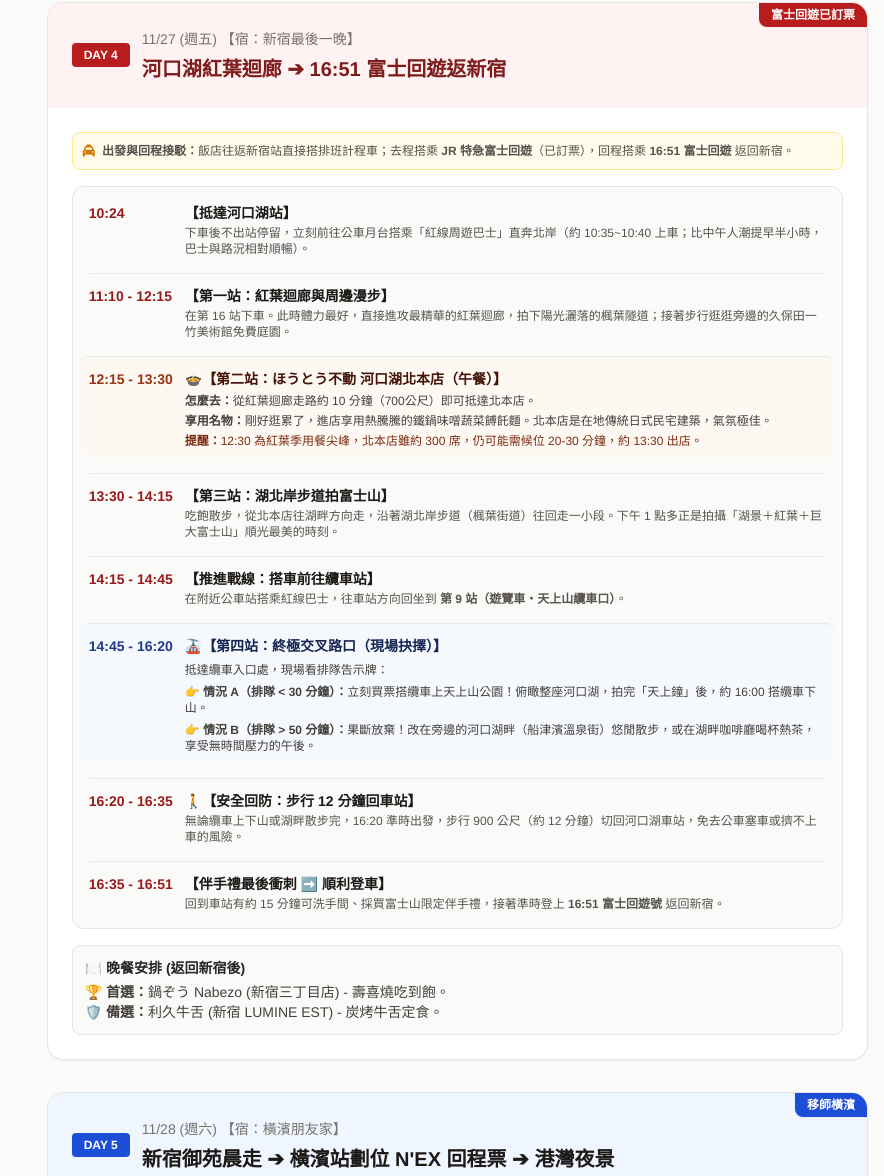
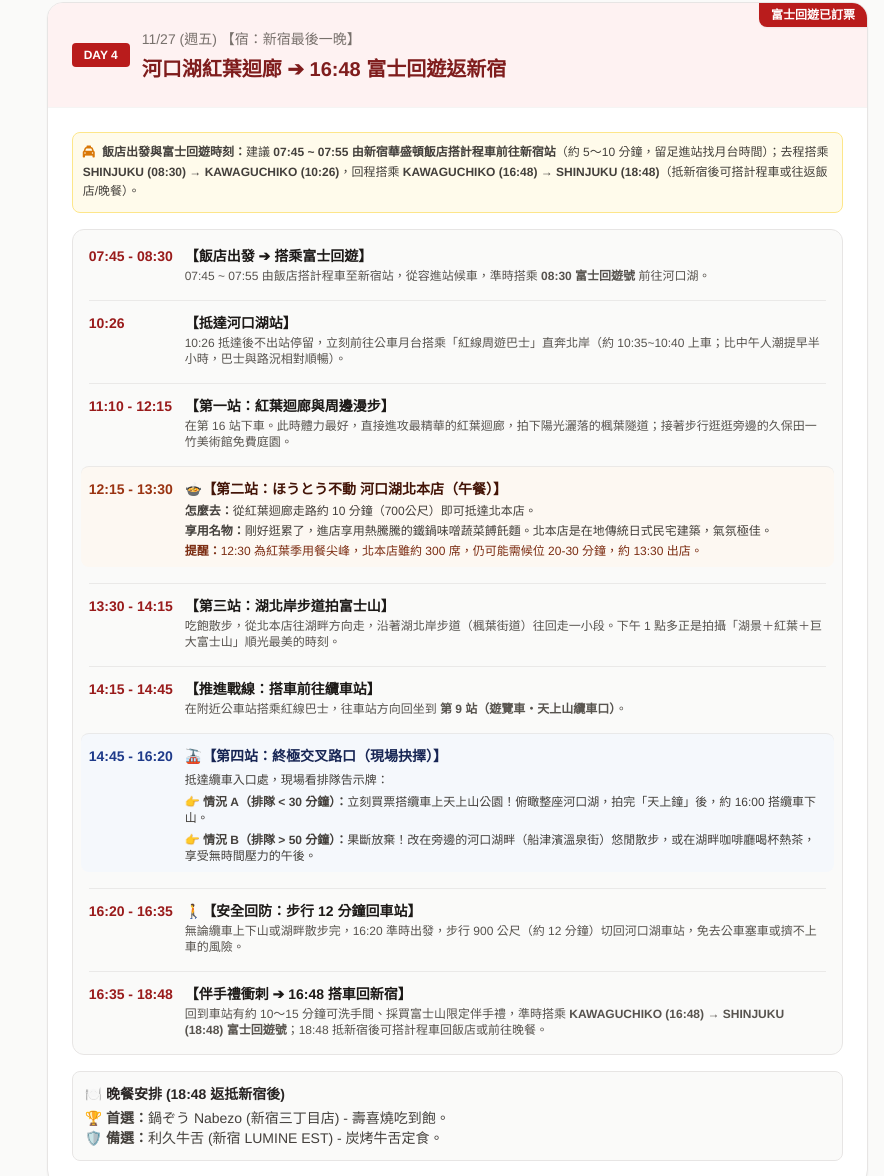
Before and after one commit to d6700rp/Japan-trip-2026, a plain HTML site: page index.html in a window 1280 px wide. Shown: the part 2229-3405 px from the top of the page, without its empty margins (396-1280 px from the left). Drawn offline with nearby package versions, Linux system fonts and the light colour scheme.

Commit message:
Update index.html

```diff
--- a/index.html
+++ b/index.html
@@ -199,29 +199,37 @@
                 </div>
             </article>
 
-            <!-- Day 4 (11/27 河口湖完整時間軸 + 富士回遊已訂票) -->
+            <!-- Day 4 (11/27 河口湖完整時間軸 + 08:30去程/16:48回程富士回遊) -->
             <article class="bg-white rounded-2xl shadow-sm border border-stone-200 overflow-hidden relative">
                 <div class="absolute top-0 right-0 bg-red-700 text-white text-xs font-bold px-3 py-1 rounded-bl-lg shadow-sm">富士回遊已訂票</div>
                 <div class="p-4 sm:p-6 border-b border-stone-100 bg-red-50 flex items-center">
                     <span class="px-3 py-1 bg-red-700 text-white font-bold text-xs rounded uppercase mr-3">Day 4</span>
                     <div>
                         <span class="text-stone-500 text-sm font-medium">11/27 (週五) 【宿：新宿最後一晚】</span>
-                        <h3 class="text-xl font-bold text-red-900 mt-1">河口湖紅葉迴廊 ➔ 16:51 富士回遊返新宿</h3>
+                        <h3 class="text-xl font-bold text-red-900 mt-1">河口湖紅葉迴廊 ➔ 16:48 富士回遊返新宿</h3>
                     </div>
                 </div>
                 <div class="p-4 sm:p-6 space-y-4">
-                    <p class="text-xs text-stone-600 bg-amber-50 border border-amber-200 rounded-lg p-2.5">
+                    <p class="text-xs text-stone-700 bg-amber-50 border border-amber-200 rounded-lg p-2.5 leading-relaxed">
                         <i class="fa-solid fa-taxi text-amber-600 mr-1"></i>
-                        <strong>出發與回程接駁：</strong>飯店往返新宿站直接搭排班計程車；去程搭乘 <strong>JR 特急富士回遊</strong>（已訂票），回程搭乘 <strong>16:51 富士回遊</strong> 返回新宿。
+                        <strong>飯店出發與富士回遊時刻：</strong>建議 <strong>07:45 ~ 07:55 由新宿華盛頓飯店搭計程車前往新宿站</strong>（約 5～10 分鐘，留足進站找月台時間）；去程搭乘 <strong>SHINJUKU (08:30) → KAWAGUCHIKO (10:26)</strong>，回程搭乘 <strong>KAWAGUCHIKO (16:48) → SHINJUKU (18:48)</strong>（抵新宿後可搭計程車或往返飯店/晚餐）。
                     </p>
 
                     <div class="bg-stone-50/90 p-4 rounded-xl border border-stone-200">
                         <ul class="space-y-4 text-sm text-stone-700">
                             <li class="flex items-start">
-                                <span class="font-bold text-red-800 w-24 shrink-0 text-sm">10:24</span>
+                                <span class="font-bold text-red-800 w-24 shrink-0 text-sm">07:45 - 08:30</span>
+                                <div>
+                                    <p class="font-bold text-stone-900">【飯店出發 ➔ 搭乘富士回遊】</p>
+                                    <p class="text-xs text-stone-600 mt-0.5">07:45 ~ 07:55 由飯店搭計程車至新宿站，從容進站候車，準時搭乘 <strong>08:30 富士回遊號</strong> 前往河口湖。</p>
+                                </div>
+                            </li>
+
+                            <li class="flex items-start pt-3 border-t border-stone-200/80">
+                                <span class="font-bold text-red-800 w-24 shrink-0 text-sm">10:26</span>
                                 <div>
                                     <p class="font-bold text-stone-900">【抵達河口湖站】</p>
-                                    <p class="text-xs text-stone-600 mt-0.5">下車後不出站停留，立刻前往公車月台搭乘「紅線周遊巴士」直奔北岸（約 10:35~10:40 上車；比中午人潮提早半小時，巴士與路況相對順暢）。</p>
+                                    <p class="text-xs text-stone-600 mt-0.5">10:26 抵達後不出站停留，立刻前往公車月台搭乘「紅線周遊巴士」直奔北岸（約 10:35~10:40 上車；比中午人潮提早半小時，巴士與路況相對順暢）。</p>
                                 </div>
                             </li>
 
@@ -278,17 +286,17 @@
                             </li>
 
                             <li class="flex items-start pt-3 border-t border-stone-200/80">
-                                <span class="font-bold text-red-800 w-24 shrink-0 text-sm">16:35 - 16:51</span>
+                                <span class="font-bold text-red-800 w-24 shrink-0 text-sm">16:35 - 18:48</span>
                                 <div>
-                                    <p class="font-bold text-stone-900">【伴手禮最後衝刺 ➡️ 順利登車】</p>
-                                    <p class="text-xs text-stone-600 mt-0.5">回到車站有約 15 分鐘可洗手間、採買富士山限定伴手禮，接著準時登上 <strong>16:51 富士回遊號</strong> 返回新宿。</p>
+                                    <p class="font-bold text-stone-900">【伴手禮衝刺 ➔ 16:48 搭車回新宿】</p>
+                                    <p class="text-xs text-stone-600 mt-0.5">回到車站有約 10～15 分鐘可洗手間、採買富士山限定伴手禮，準時搭乘 <strong>KAWAGUCHIKO (16:48) → SHINJUKU (18:48) 富士回遊號</strong>；18:48 抵新宿後可搭計程車回飯店或前往晚餐。</p>
                                 </div>
                             </li>
                         </ul>
                     </div>
 
                     <div class="bg-stone-50 p-3 rounded-lg border border-stone-200 text-sm">
-                        <p class="font-bold text-stone-800 mb-1">🍽️ 晚餐安排 (返回新宿後)</p>
+                        <p class="font-bold text-stone-800 mb-1">🍽️ 晚餐安排 (18:48 返抵新宿後)</p>
                         <p class="text-stone-700"><strong>🏆 首選：</strong>鍋ぞう Nabezo (新宿三丁目店) - 壽喜燒吃到飽。<br>
                         <strong>🛡️ 備選：</strong>利久牛舌 (新宿 LUMINE EST) - 炭烤牛舌定食。</p>
                     </div>
```
